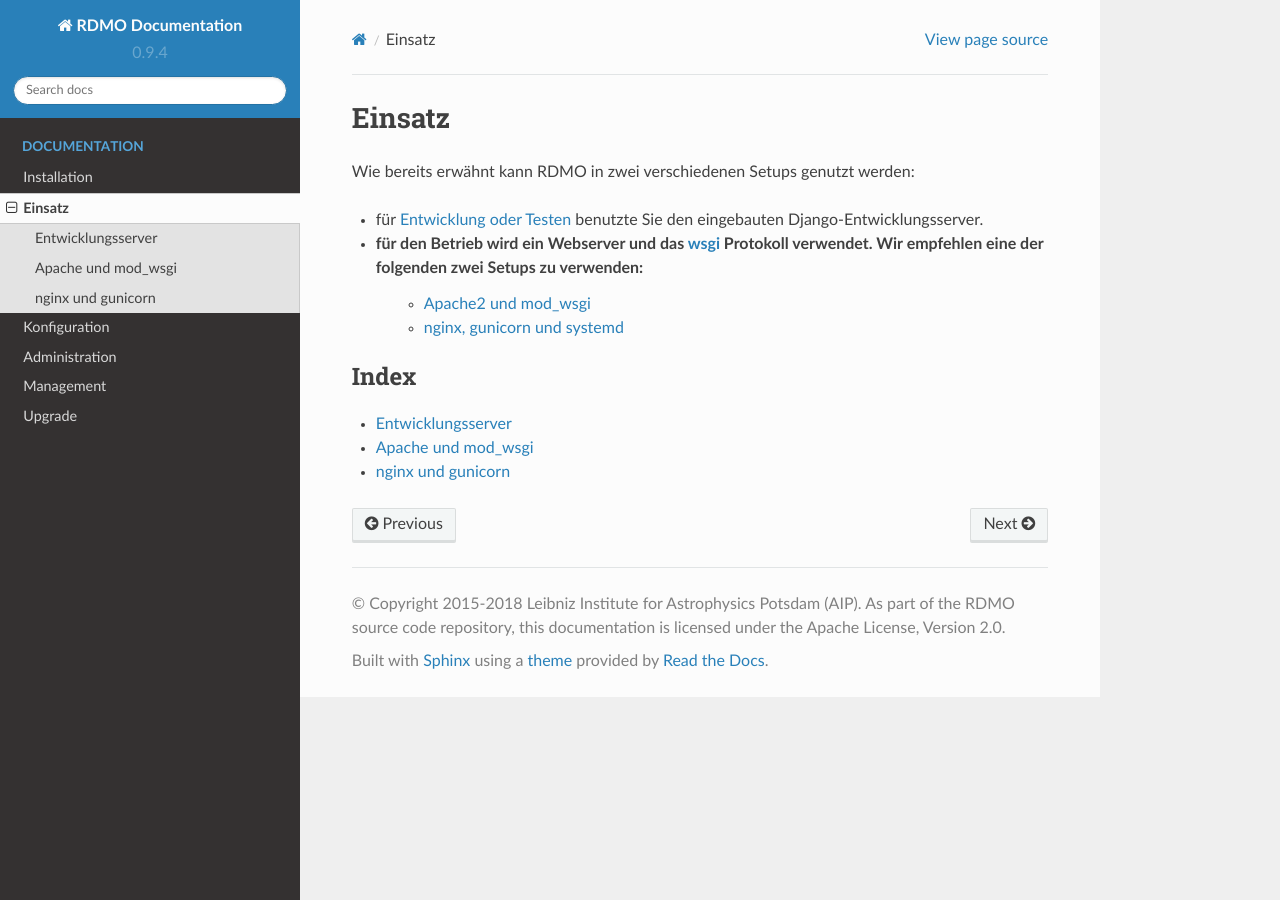
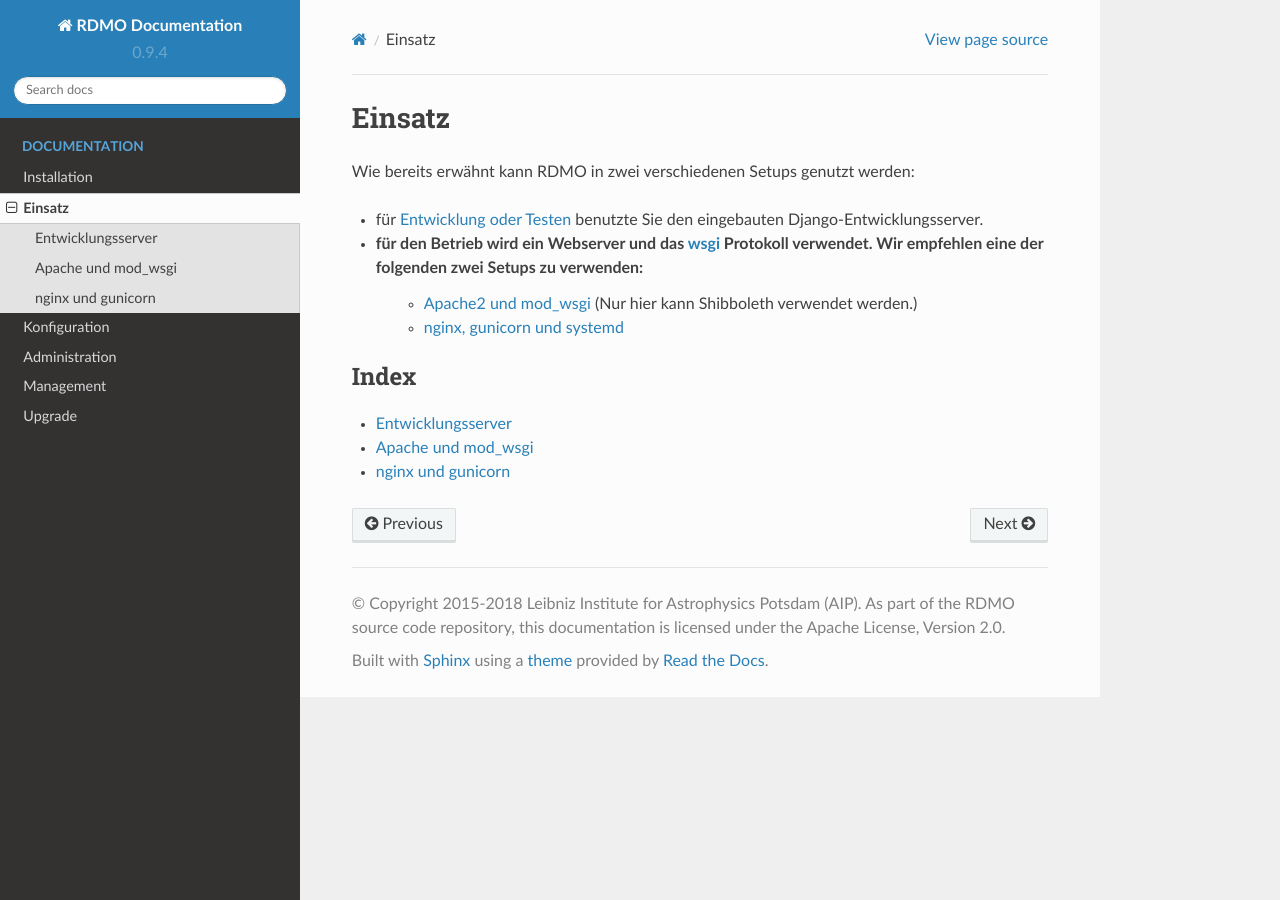
Before and after one commit to rdmorganiser/rdmo-docs-de, a Sphinx documentation site: the page built from docs/deployment/index.rst, in a window 1280 px wide. Built offline with Sphinx 7.4.7 and the Read the Docs theme 2.0.0, drawn with Linux system fonts in a browser that asks for light colours.

Commit message:
Update index.rst

```diff
--- a/docs/deployment/index.rst
+++ b/docs/deployment/index.rst
@@ -7,7 +7,7 @@
 * für :doc:`Entwicklung oder Testen <development>` benutzte Sie den eingebauten Django-Entwicklungsserver.
 
 * für den Betrieb wird ein Webserver und das `wsgi <https://docs.djangoproject.com/en/1.10/howto/deployment/wsgi/>`_ Protokoll verwendet. Wir empfehlen eine der folgenden zwei Setups zu verwenden:
-    * :doc:`Apache2 und mod_wsgi <apache>`
+    * :doc:`Apache2 und mod_wsgi <apache>` (Nur hier kann Shibboleth verwendet werden.)
     * :doc:`nginx, gunicorn und systemd <nginx>`
 
 .. toctree::
```
